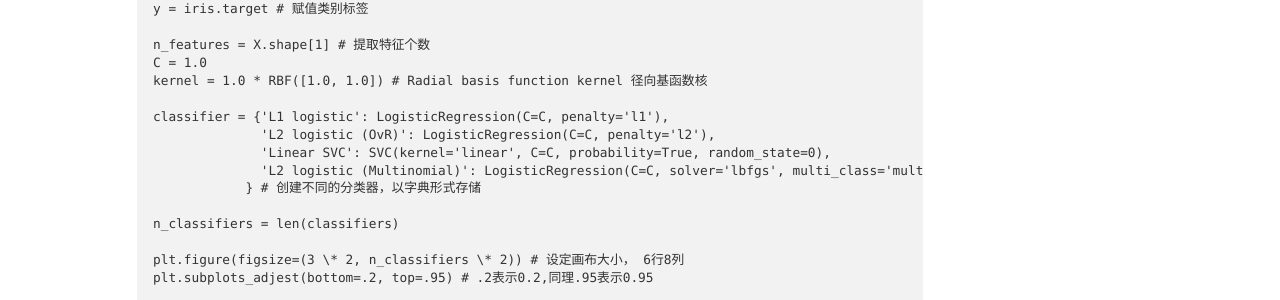
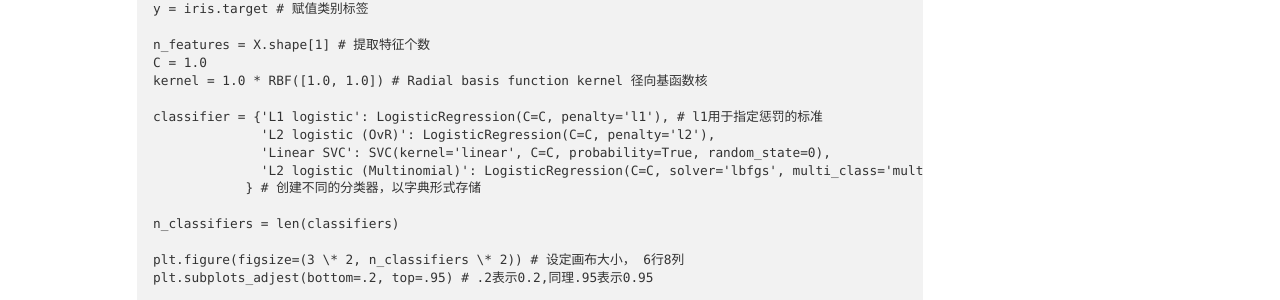
Before and after one commit to slyrx/Tech_Blog, a Jekyll site: the page built from _posts/2018-6-27-scikit-learn-example.md, in a window 1280 px wide and 1400 px high. Shown: the part 488-788 px from the top of the window. Built offline with Jekyll 4.4.1, drawn with Linux system fonts in a browser that asks for light colours; nearby versions of some CDN libraries; some of the changed text lies outside the part shown.

Commit message:
add new article

```diff
--- a/_posts/2018-6-27-scikit-learn-example.md
+++ b/_posts/2018-6-27-scikit-learn-example.md
@@ -24,7 +24,7 @@
     C = 1.0
     kernel = 1.0 * RBF([1.0, 1.0]) # Radial basis function kernel 径向基函数核
 
-    classifier = {'L1 logistic': LogisticRegression(C=C, penalty='l1'),
+    classifier = {'L1 logistic': LogisticRegression(C=C, penalty='l1'), # l1用于指定惩罚的标准
                   'L2 logistic (OvR)': LogisticRegression(C=C, penalty='l2'),
                   'Linear SVC': SVC(kernel='linear', C=C, probability=True, random_state=0),
                   'L2 logistic (Multinomial)': LogisticRegression(C=C, solver='lbfgs', multi_class='multinomial'), 'GPC': GaussianProcessClassifier(kernel)
@@ -77,6 +77,9 @@
 + 支持向量机分类中最为常用到核函数
 + 现成到相似性度量表示法
 
+penalization，惩罚系数，惩罚函数？
++ 约束非线性规划的制约函数
+
 #### ***np.meshgrid的作用？***
 + 一维的x = [-2, -1, 0, 1], y = [0, 1, 2]
 + z,s = np.meshgrid(x, y) # 表示把1行4列的x，和1行3列的y，变成，3行重复的x，4列重复的y
```
